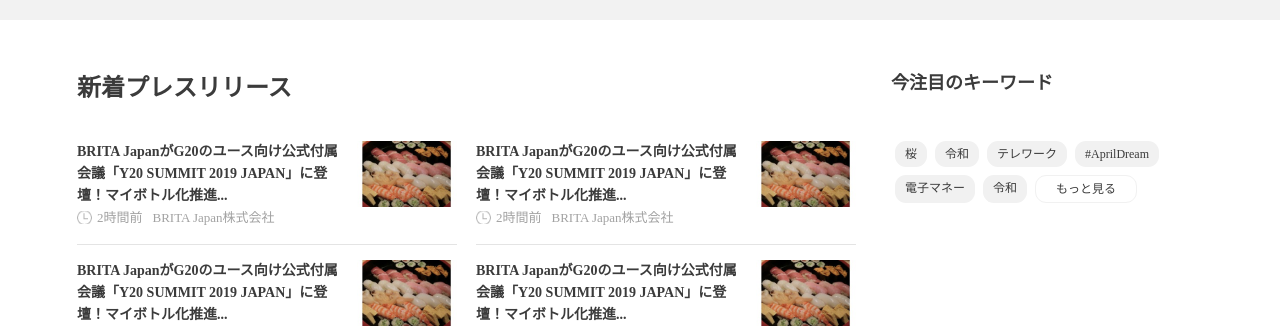
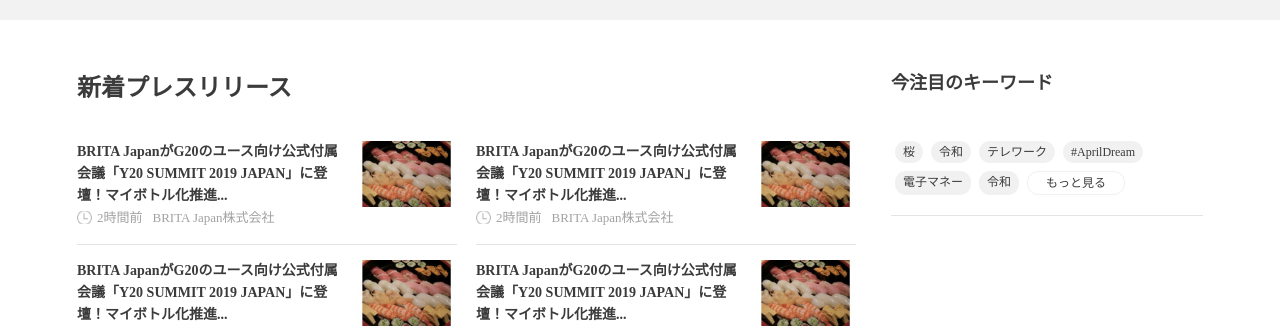
Before and after one commit to prNguyenVietThai/kenshu-frontend, a plain HTML site: page index.html in a window 1280 px wide. Shown: the part 355-683 px from the top of the page. Drawn offline with Linux system fonts and the light colour scheme.

Commit message:
fix css side

```diff
--- a/styles.css
+++ b/styles.css
@@ -432,8 +432,9 @@ button.btn-primary {
 
 .main .side {
     width: 312px;
-    min-height: 200px;
     float: right;
+    padding-bottom: 16px;
+    border-bottom: 1px solid #E4E4E4;;
 }
 
 .keywords .title {
@@ -455,7 +456,7 @@ button.btn-primary {
 span.badge {
     background-color: #F1F1F1;
     border-radius: 11px;
-    padding: 2px 10px;
+    padding: 0px 8px;
     margin: 4px;
     font-family: Hiragino Kaku Gothic ProN;
     font-style: normal;
```
